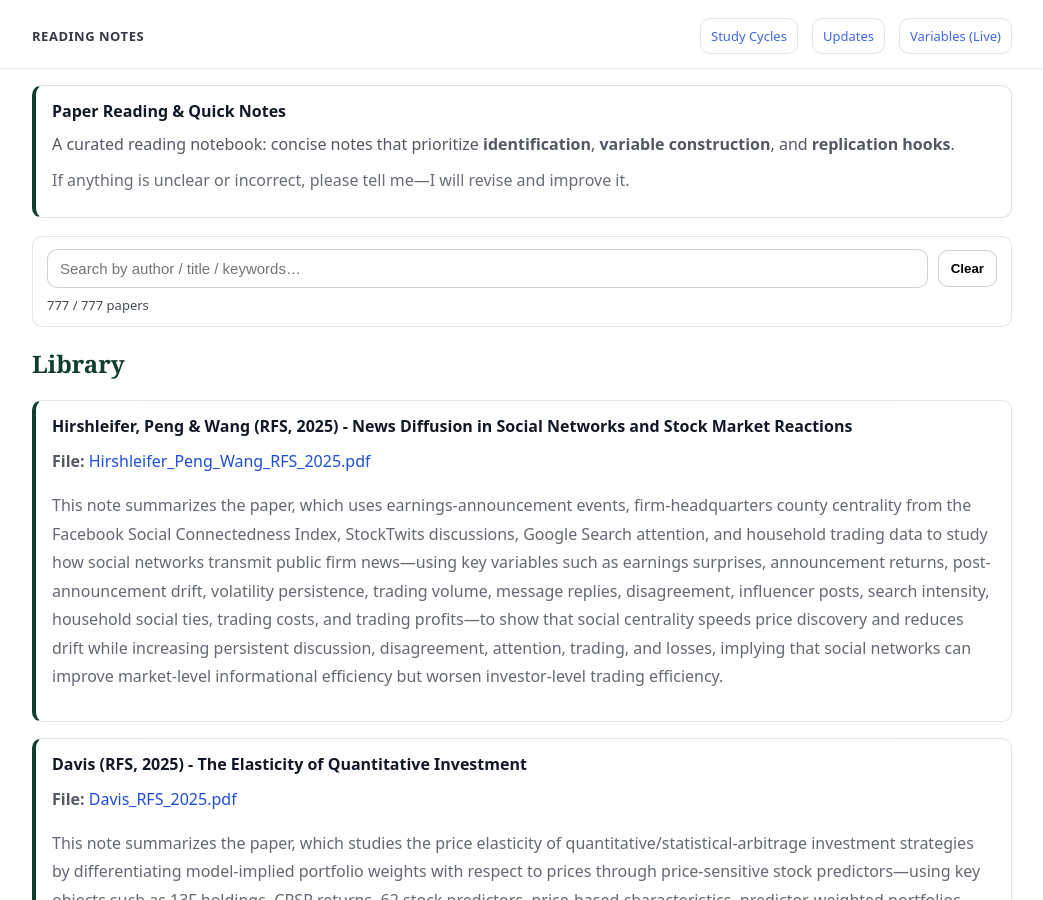
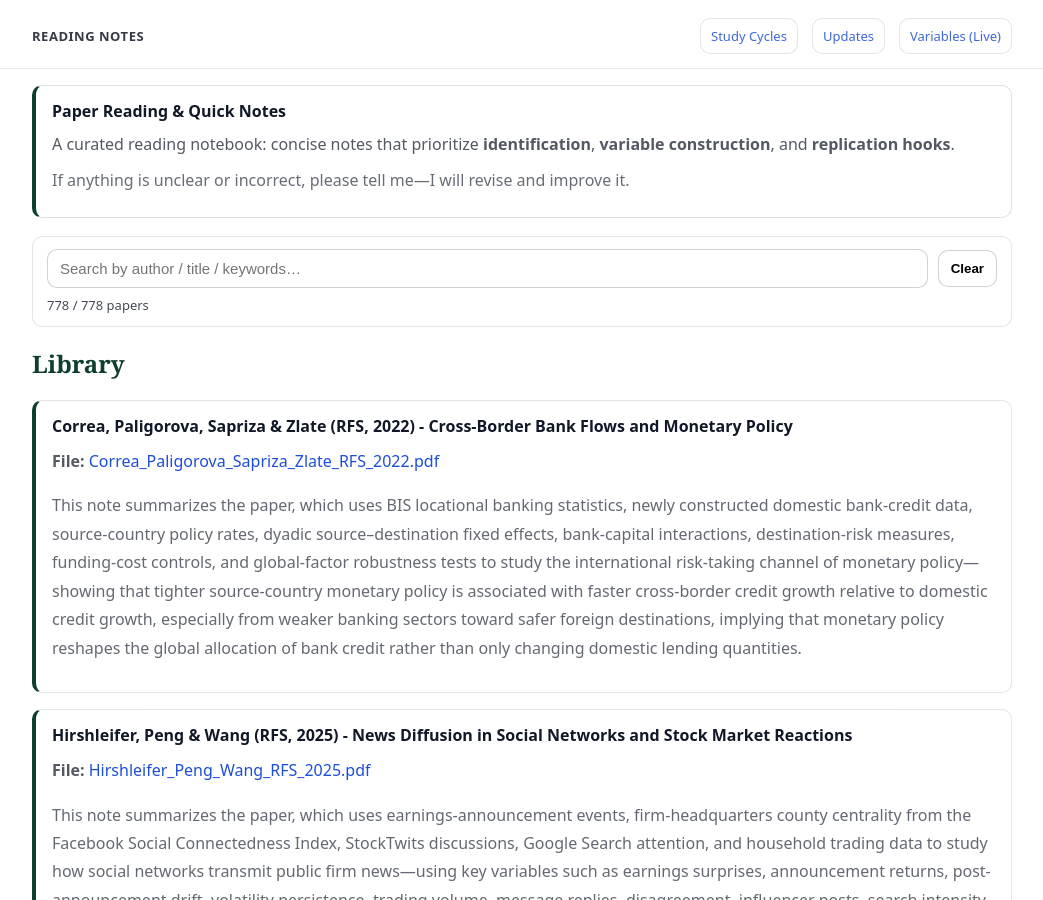
Before and after one commit to yaxinzn/study-archive, a Jekyll site: the page built from reading/index.md, in a window 1280 px wide and 900 px high. Shown: the whole window, without its empty margins (118-1161 px from the left). Built offline with Jekyll 4.4.1, drawn with Linux system fonts in a browser that asks for light colours.

Commit message:
Reading: add/update Correa_Paligorova_Sapriza_Zlate_RFS_2022.pdf

```diff
--- a/_data/reading.yml
+++ b/_data/reading.yml
@@ -1,3 +1,7 @@
+- title: "Correa, Paligorova, Sapriza & Zlate (RFS, 2022) - Cross-Border Bank Flows and Monetary Policy"
+  file: "Correa_Paligorova_Sapriza_Zlate_RFS_2022.pdf"
+  desc: "This note summarizes the paper, which uses BIS locational banking statistics, newly constructed domestic bank-credit data, source-country policy rates, dyadic source–destination fixed effects, bank-capital interactions, destination-risk measures, funding-cost controls, and global-factor robustness tests to study the international risk-taking channel of monetary policy—showing that tighter source-country monetary policy is associated with faster cross-border credit growth relative to domestic credit growth, especially from weaker banking sectors toward safer foreign destinations, implying that monetary policy reshapes the global allocation of bank credit rather than only changing domestic lending quantities."
+
 - title: "Hirshleifer, Peng & Wang (RFS, 2025) - News Diffusion in Social Networks and Stock Market Reactions"
   file: "Hirshleifer_Peng_Wang_RFS_2025.pdf"
   desc: "This note summarizes the paper, which uses earnings-announcement events, firm-headquarters county centrality from the Facebook Social Connectedness Index, StockTwits discussions, Google Search attention, and household trading data to study how social networks transmit public firm news—using key variables such as earnings surprises, announcement returns, post-announcement drift, volatility persistence, trading volume, message replies, disagreement, influencer posts, search intensity, household social ties, trading costs, and trading profits—to show that social centrality speeds price discovery and reduces drift while increasing persistent discussion, disagreement, attention, trading, and losses, implying that social networks can improve market-level informational efficiency but worsen investor-level trading efficiency."
```
Also changed, not shown: 1 other file.
